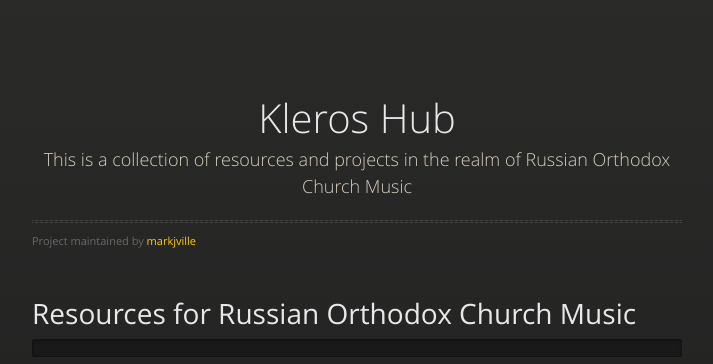
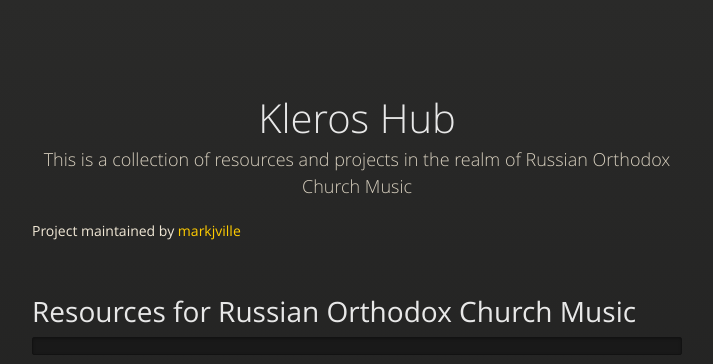
Before and after one commit to markjville/markjville.github.io, a Jekyll site: the page built from index.md, in a window 1280 px wide. Shown: the top 364 px of the page, without its empty margins (283-996 px from the left). Built offline with Jekyll 4.4.1, drawn with Linux system fonts in a browser that asks for light colours; our own code applies the rules of GitHub Pages for plain Markdown files.

Commit message:
Update default.html

```diff
--- a/_layouts/default.html
+++ b/_layouts/default.html
@@ -26,10 +26,8 @@
         <div id="title">
           <h1>{{ site.title | default: site.github.repository_name }}</h1>
           <p>{{ site.tagline | default: site.description | default: site.github.project_tagline }}</p>
-          <hr>
-              <div style="text-align: center;">
-          <span class="credits left">Project maintained by <a href="{{ site.github.owner_url }}">{{ site.github.owner_name }}</a></span>
-              </div>
+          <hr
+          <span style="text-align: center;" class="credits left">Project maintained by <a href="{{ site.github.owner_url }}">{{ site.github.owner_name }}</a></span>
         </div>
 
         {{ content }}
```
